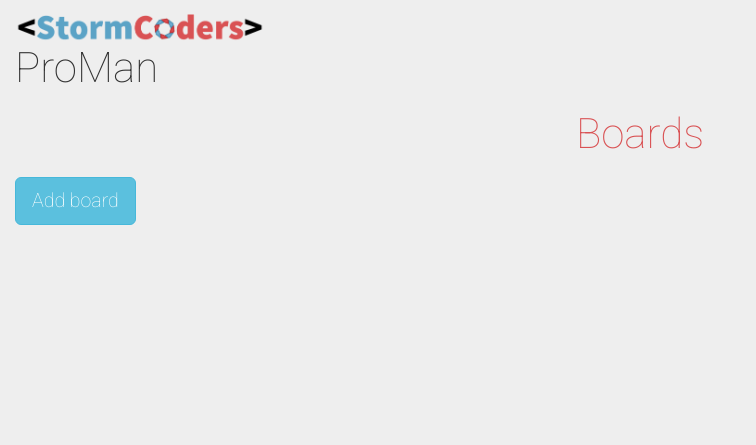
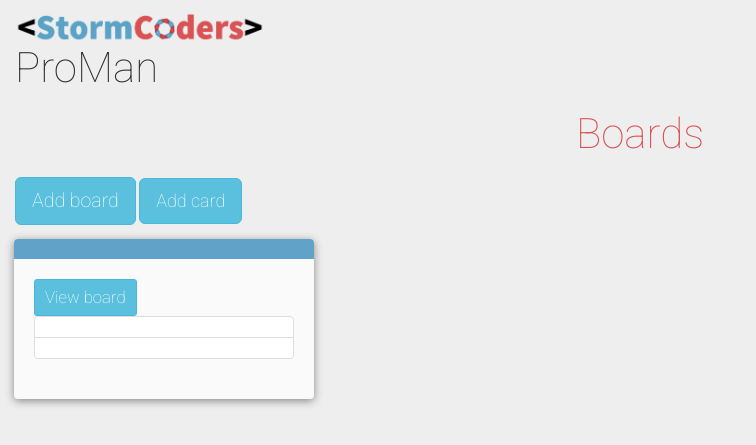
Before and after one commit to gabee1987/ProMan-part-2-_StormCoders, a Flask app: page / in a window 1280 px wide. Shown: the top 445 px of the page, without its empty margins (0-756 px from the left). Run offline with Flask 2, Linux system fonts and the light colour scheme; some libraries are stand-ins or nearby versions.

Commit message:
Save card feature is working

```diff
--- a/main.py
+++ b/main.py
@@ -1,4 +1,3 @@
-
 from flask import Flask, render_template, request, redirect, session, url_for, flash, jsonify
 import json
 from querys import *
@@ -24,5 +23,29 @@ def saveboard():
     return redirect(url_for('index'))
 
 
+@app.route('/save-card', methods=['POST'])
+def save_card():
+    json_card_data = request.json['JsonCard']
+    print(json_card_data)
+    print(type(json_card_data))
+    print('\n')
+    card_object = json.loads(json_card_data)
+    print(card_object)
+    print(type(card_object))
+    print('\n')
+    query = save_card_query
+    print(query)
+    data_to_query = (
+                    card_object['cardObject']['boardId'],
+                    card_object['cardObject']['title'],
+                    card_object['cardObject']['status']
+                    )
+    print(data_to_query)
+    print(type(data_to_query))
+    print('\n')
+    handle_database(query, data_to_query)
+    return redirect(url_for('index'))
+
+
 if __name__ == '__main__':
     app.run(debug=True)
--- a/querys.py
+++ b/querys.py
@@ -7,3 +7,6 @@
 
 save_board = """INSERT INTO boards_proman (title, state) \
                     VALUES (%s, %s)"""
+
+save_card_query = """INSERT INTO cards_proman (board_id, title, status) \
+                    VALUES (%s, %s, %s)"""
--- a/static/js/dataHandler.js
+++ b/static/js/dataHandler.js
@@ -5,8 +5,6 @@ function saveBoard(boardTitle, boardState) {
             };
 
     var JSONBoard = JSON.stringify({boardObj});
-    console.log(boardObj);
-    console.log(JSONBoard);
     $.ajax({
             type : 'POST',
             url : '/save-board',
@@ -22,3 +20,29 @@ function saveBoard(boardTitle, boardState) {
             }
         });
 }
+
+function saveCard(boardId, cardTitle, cardStatus) {
+    var cardObject = {
+        'boardId': boardId,
+        'title': cardTitle,
+        'status': cardStatus
+    }
+    console.log(cardObject);
+
+    var JsonCard = JSON.stringify({cardObject});
+    console.log(JsonCard);
+    $.ajax({
+            type : 'POST',
+            url : '/save-card',
+            contentType: 'application/json;charset=UTF-8',
+            data : JSON.stringify({JsonCard}),
+            success : function(response) {
+                alert('Successfully added the card!');
+                console.log(response);
+            },
+            error: function(error) {
+                alert('Failed to add the card!');
+                console.log(error);
+            }
+        });
+}
--- a/static/js/main.js
+++ b/static/js/main.js
@@ -11,6 +11,12 @@ function main() {
         saveBoard(boardTitle, boardState);
     });
 
+    $('#addCardButton').on('click', function(){
+        var boardId = 1 //$('#boardId').data('boardId');
+        var cardTitle = $('#addCardTitle').val();
+        var cardStatus = 'new';
+        saveCard(boardId, cardTitle, cardStatus);
+    });
 }
 
 $(document).ready(main());
--- a/templates/index.html
+++ b/templates/index.html
@@ -44,6 +44,32 @@
             </div>
         </div>
 
+        <!-- Add card form -->
+        <div id="addCardForm" class="modal fade" role="dialog">
+            <div class="modal-dialog">
+                <!-- Add board form content-->
+                <div class="modal-content">
+                    <div class="modal-header">
+                        <button type="button" class="close" data-dismiss="modal">&times;</button>
+                        <h4 class="modal-title"> Add a card </h4>
+                    </div>
+                    <div class="modal-body">
+                        <div class="form-group">
+                            <label for="addBoardTitle" class="form-control-label"> Card title: </label>
+                            <input id="addCardTitle" type="text" class="form-control">
+                        </div>
+                        <div id="alert-main">
+                            <!-- alert will be displayed here -->
+                        </div>
+                    </div>
+                    <div class="modal-footer">
+                        <button id="addCardButton" type="submit" class="btn btn-default" data-dismiss="modal"> Add </button>
+                        <button type="button" class="btn btn-default" data-dismiss="modal">Close</button>
+                    </div>
+                </div>
+            </div>
+        </div>
+
         <!-- deatiledBoard modal -->
         <div class="modal fade" id="detailedBoard" tabindex="-1" role="dialog" aria-labelledby="detailedBoard" aria-hidden="true">
             <div class="modal-dialog" role="document">
@@ -79,6 +105,9 @@
             <button id="addBoard" type="button" class="btn btn-info btn-lg" data-toggle="modal" data-target="#addBoardForm">
                 Add board
             </button>
+            <button id="addCard" type="button" class="btn btn-info btn-lg" data-toggle="modal" data-target="#addCardForm">
+                Add card
+            </button>
             <div id="boards-wrapper" class="row align-items-center">
 
                 <!--Boards will be displayed here-->
@@ -86,16 +115,11 @@
             </div>
         </div>
         <!--Board template-->
-        <div id="board-templates" style="display: none;">
-            <div class="col-sm-3 hidden-xs-down">
-                <div id="board-template" class="card" style="width: 30rem;">
+                <div class="card" style="width: 30rem;">
                     <div class="card-block">
                         <h4 class="card-title"></h4>
                         <button id="viewBoard" type="button" class="btn btn-info btn-sm view-board" data-toggle="modal" data-target="#detailedBoard" data-id-holder="">
                             View board
-                        </button>
-                        <button id="deleteBoard" type="button" class="btn btn-info btn-sm pull-right" data-id-holder="">
-                            Delete
                         </button>
                     </div>
                     <ul class="task-template list-group list-group-flush">
@@ -103,7 +127,5 @@
                         <li class="task-status list-group-item"></li>
                     </ul>
                 </div>
-            </div>
-        </div>
     </body>
 </html>
```
Also changed, not shown: templates/detailed-board.html (deleted).
